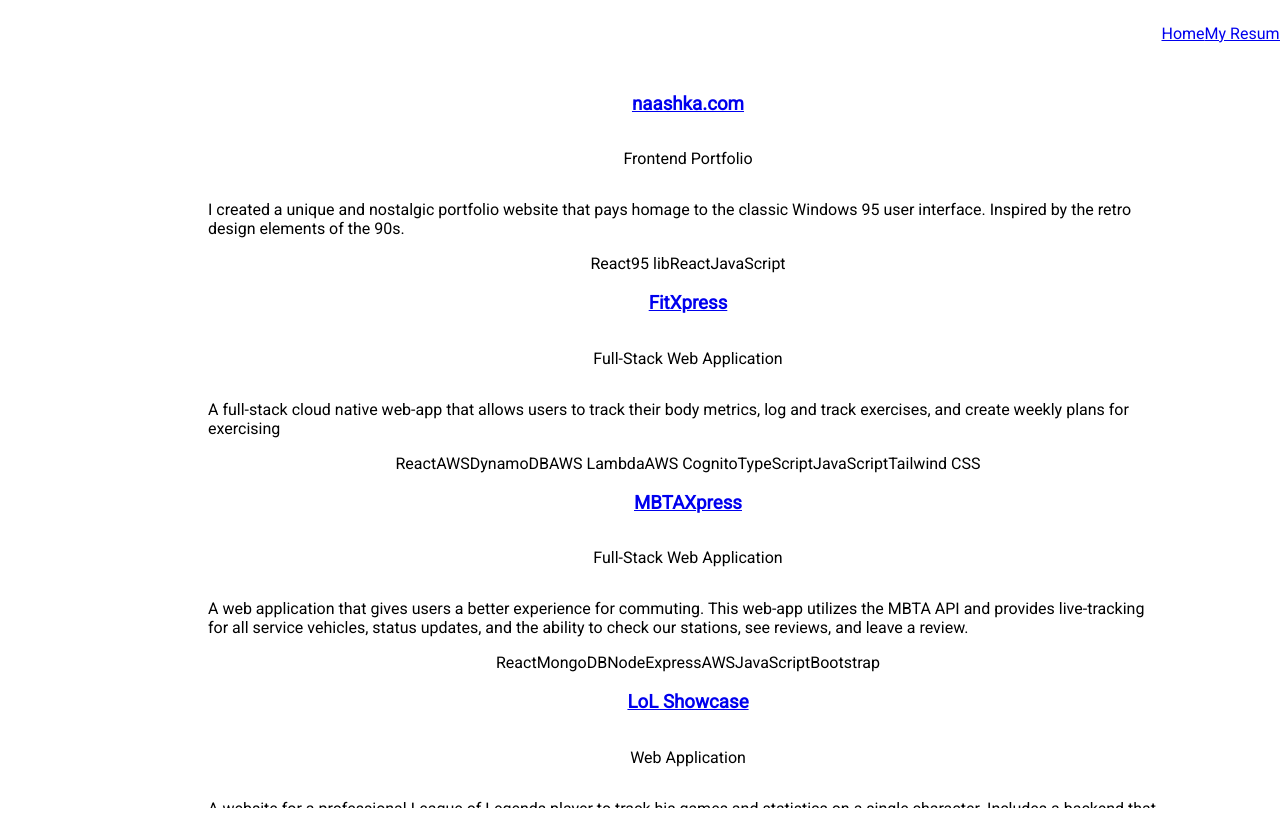
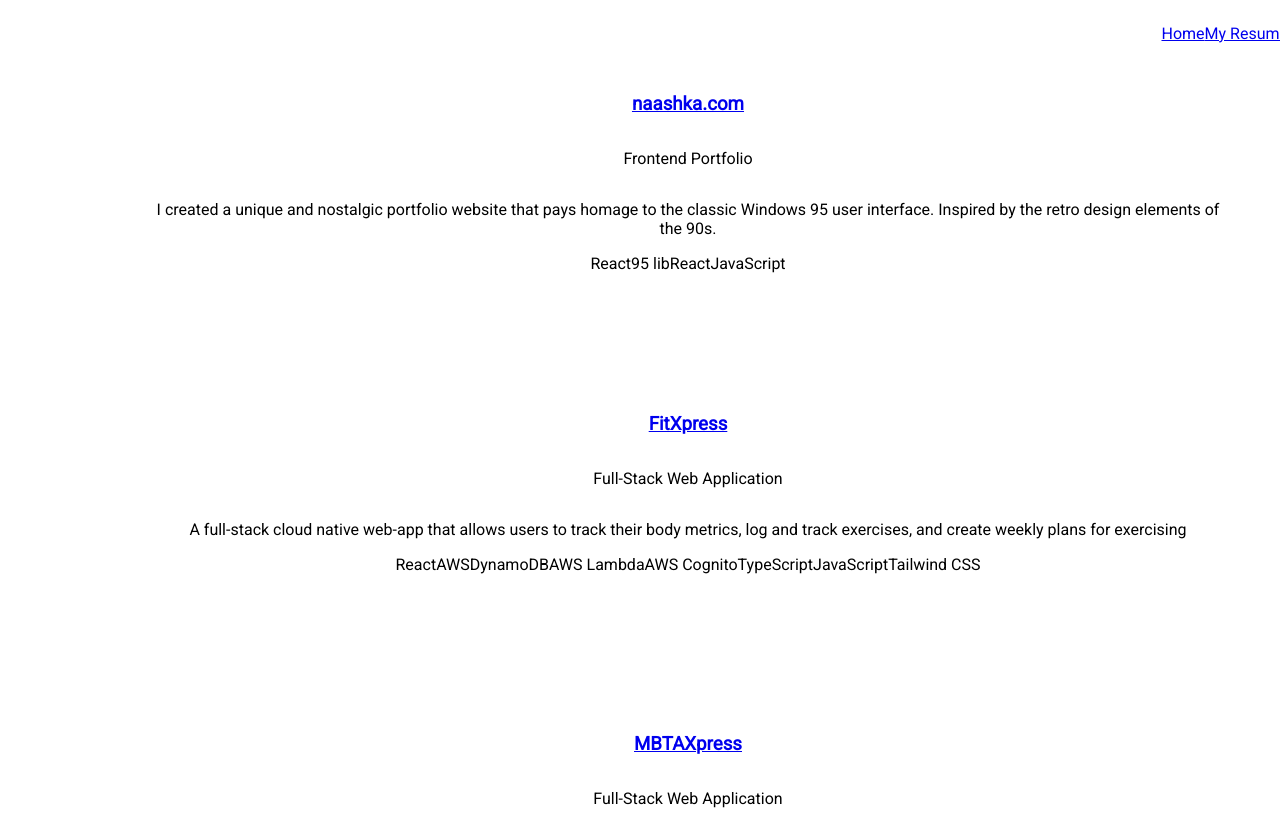
Before and after one commit to jbailes99/jbailes.com, a Next.js app: page /projects in a window 1280 px wide. Built offline with nearby package versions, Linux system fonts and the light colour scheme.

Commit message:
new project update

```diff
--- a/app/projects/page.tsx
+++ b/app/projects/page.tsx
@@ -12,7 +12,7 @@ export default function Projects() {
         </a>
       ),
       goal: 'Frontend Portfolio ',
-      bio: ' I created a unique and nostalgic portfolio website that pays homage to the classic Windows 95 user interface. Inspired by the retro design elements of the 90s.',
+      bio: 'I created a unique and nostalgic portfolio website that pays homage to the classic Windows 95 user interface. Inspired by the retro design elements of the 90s.',
       tags: ['React95 lib', 'React', 'JavaScript'],
     },
     {
@@ -92,6 +92,21 @@ export default function Projects() {
       bio: 'A portfolio site for IT Director.',
       tags: ['React', 'JavaScript', 'Tailwind CSS'],
     },
+    {
+      name: (
+        <a
+          href='http://betweentwoplanetsfilm.com'
+          target='_blank'
+          rel='noopener noreferrer'
+          className='text-blue-500 hover:text-orange-400'
+        >
+          Between Two Planets Film
+        </a>
+      ),
+      goal: 'Frontend',
+      bio: 'A website for an upcoming film - includes information on behind the scenes, artwork, contact, etc.',
+      tags: ['React', 'Next.js', 'Tailwind CSS'],
+    },
   ]
 
   return (
@@ -104,11 +119,7 @@ export default function Projects() {
           {people.map((project, index) => (
             <li
               key={index}
-              className={`bg-white hover:wiggle shadow-md   border-gray-400 rounded-xl flex flex-col gap- p-6 h-full ${
-                people.length % 2 !== 0 && index === people.length - 1
-                  ? 'sm:col-span-2 sm:mx-auto sm:w-1/2' // Ensures the last project spans full width
-                  : ''
-              }`}
+              className={`bg-white hover:wiggle shadow-md border-gray-400 rounded-xl flex flex-col gap-6 p-6 h-full min-h-[320px]`} // Ensure minimum height
             >
               <div className='flex flex-col h-full'>
                 <h3 className='text-xl font-semibold text-center leading-8 tracking-tight text-gray-700'>
@@ -119,10 +130,11 @@ export default function Projects() {
                 </p>
 
                 <div className='flex-grow overflow-auto'>
-                  <p className='mt-6 w-3/4 mx-auto text-start sm:text-md 3xl:text-lg 4xl:text-xl text-gray-700'>
+                  <p className='mt-6 w-5/6 mx-auto text-center sm:text-md 3xl:text-lg 4xl:text-xl text-gray-700'>
                     {project.bio}
                   </p>
                 </div>
+
                 {project.tags &&
                   Array.isArray(project.tags) &&
                   project.tags.length > 0 && (
```
